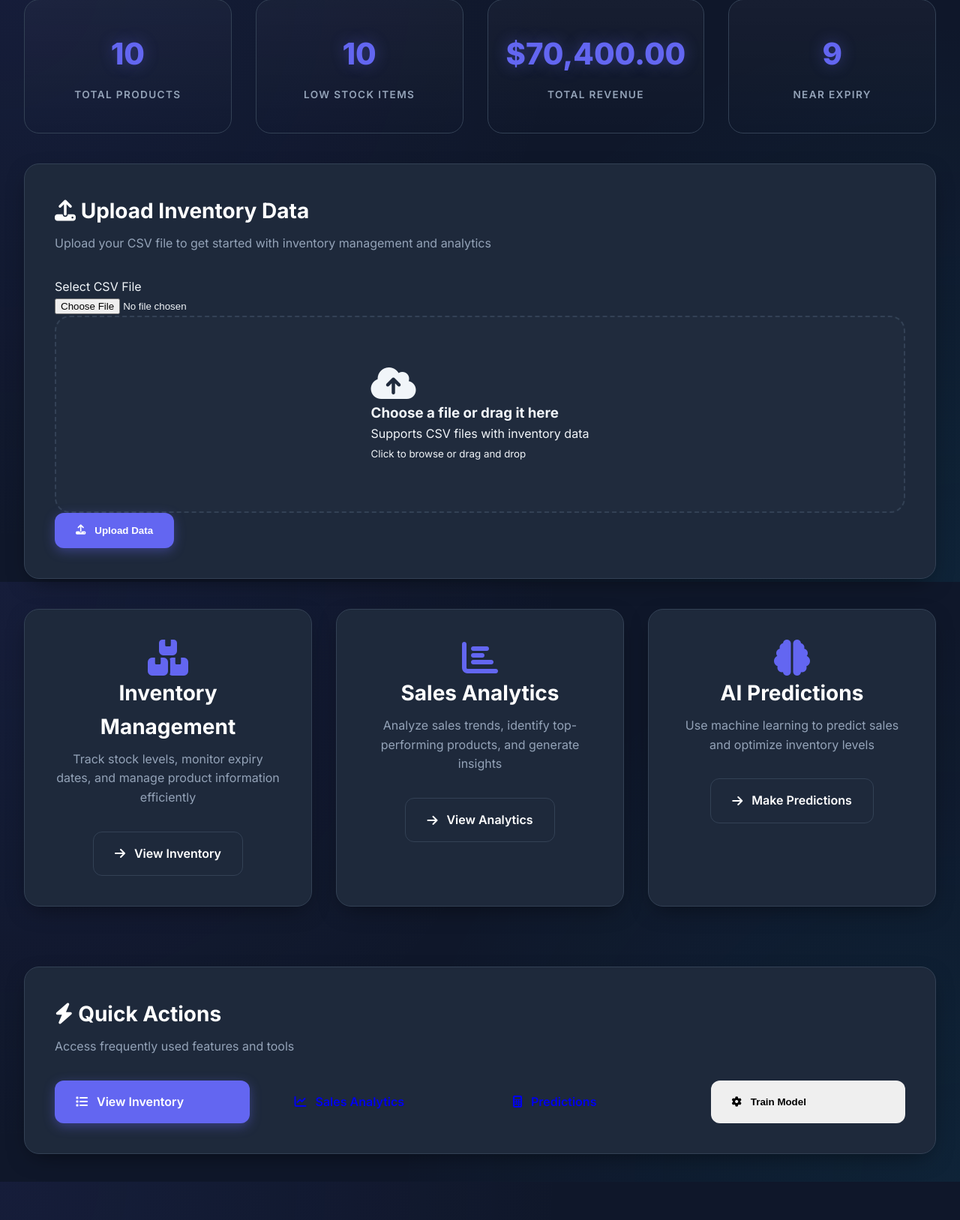
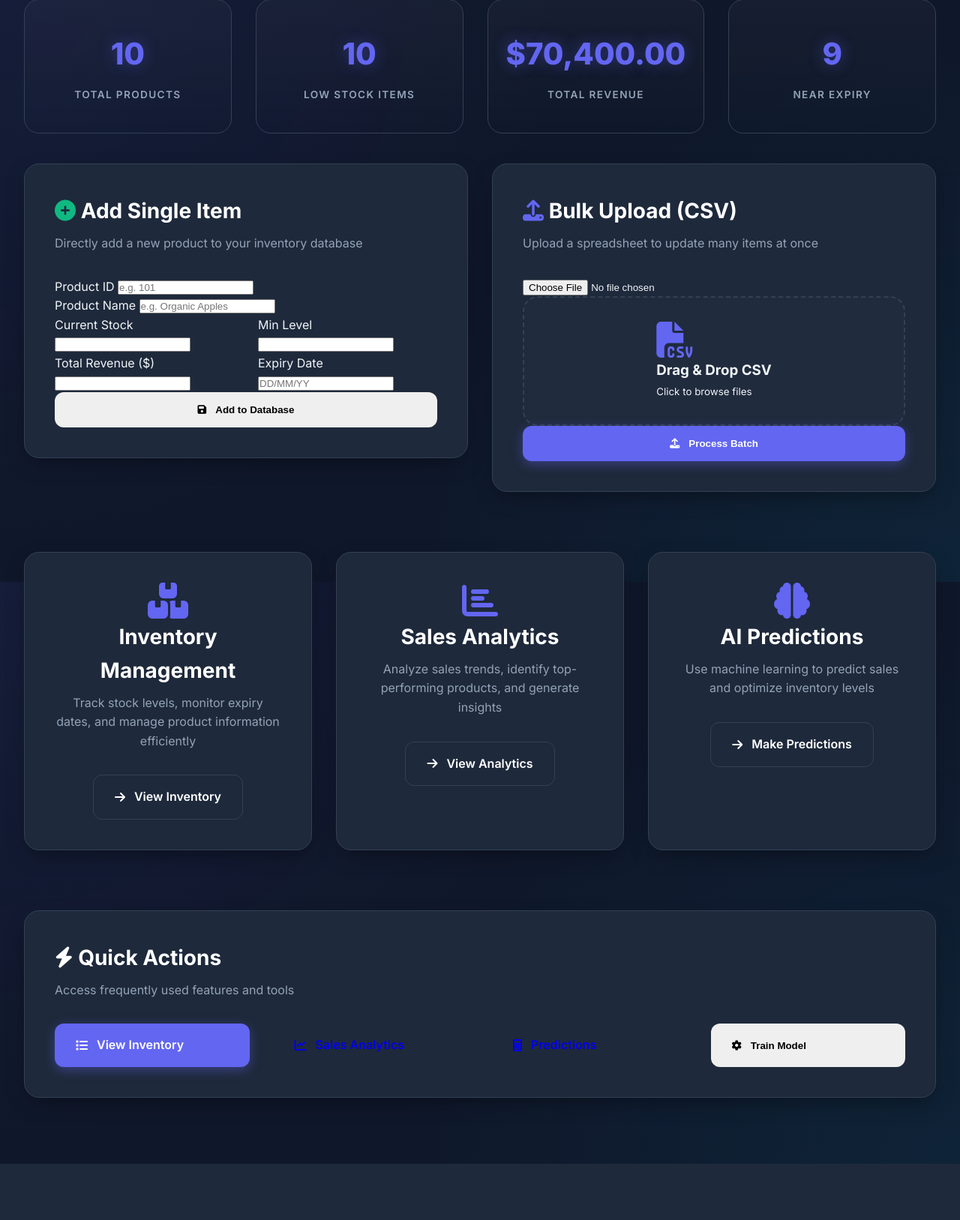
Before and after one commit to Yashwant-king/StockNexusAI, a Flask app: page / in a window 1280 px wide. Shown: the part 824-2451 px from the top of the page at 75% size. After the commit the page ends 2376 px from the top, so only its background shows below. Run offline with Flask 2, Linux system fonts and the light colour scheme.

Commit message:
Feat: Direct Single Item Add to Inventory Database via Web GUI

```diff
--- a/app.py
+++ b/app.py
@@ -102,6 +102,43 @@ def upload_file():
         return jsonify({
             "success": False,
             "error": f"Error saving file: {str(e)}"
+        }), 500
+
+@app.route('/add_item', methods=['POST'])
+def add_item():
+    """Handle adding a single item directly to the CSV"""
+    try:
+        data = request.form
+
+        # Check if file exists, if not create it with headers
+        file_path = app.config['DATA_PATH']
+        if not os.path.exists(file_path):
+            df = pd.DataFrame(columns=['product_id', 'product_name', 'quantity_stock', 'minimum_stock_level', 'total_revenue', 'expiry_date'])
+            df.to_csv(file_path, index=False)
+
+        # Create a new DataFrame for the single item
+        new_item = pd.DataFrame([{
+            'product_id': data.get('itemId'),
+            'product_name': data.get('itemName'),
+            'quantity_stock': int(data.get('itemStock')),
+            'minimum_stock_level': int(data.get('itemMinStock')),
+            'total_revenue': float(data.get('itemRevenue')),
+            'expiry_date': data.get('itemExpiry')
+        }])
+
+        # Append to the existing CSV
+        new_item.to_csv(file_path, mode='a', header=not os.path.exists(file_path), index=False)
+
+        return jsonify({
+            "success": True,
+            "message": f"Successfully added {data.get('itemName')} to database!"
+        }), 200
+
+    except Exception as e:
+        print(f"Add item error: {str(e)}")
+        return jsonify({
+            "success": False,
+            "error": f"Error adding item: {str(e)}"
         }), 500
 
 @app.route('/inventory')
--- a/static/js/app.js
+++ b/static/js/app.js
@@ -328,6 +328,7 @@ class StockNexusEngine {
 
         // Check if this is a file upload form
         const isFileUpload = form.id === 'uploadForm';
+        const isAddItemForm = form.id === 'addItemForm';
 
         // Set a timeout to prevent infinite loading
         const timeoutId = setTimeout(() => {
@@ -350,6 +351,17 @@ class StockNexusEngine {
                     }
                 } else {
                     this.showNotification('Please select a file to upload', 'error');
+                }
+            } else if (isAddItemForm) {
+                // Handle single item addition
+                const response = await this.submitForm(formData, '/add_item');
+                if (response.success) {
+                    this.showNotification(response.message, 'success');
+                    form.reset();
+                    // Refresh the dashboard stats instantly
+                    await this.loadDashboardData();
+                } else {
+                    this.showNotification(response.error || 'Failed to add item', 'error');
                 }
             } else {
                 // Handle other form submissions
--- a/templates/index.html
+++ b/templates/index.html
@@ -80,29 +80,78 @@
             </div>
         </div>
 
-        <!-- File Upload Section -->
-        <div class="card mb-6">
+        <!-- Data Entry Section -->
+        <div class="grid grid-2 mb-6" style="align-items: start;">
+            <!-- Direct Add Item Form -->
+            <div class="card">
                 <div class="card-header">
                     <h2 class="card-title">
-                    <i class="fas fa-upload"></i>
-                    Upload Inventory Data
+                        <i class="fas fa-plus-circle text-success"></i>
+                        Add Single Item
                     </h2>
                     <p class="card-subtitle">
-                    Upload your CSV file to get started with inventory management and analytics
+                        Directly add a new product to your inventory database
+                    </p>
+                </div>
+
+                <form id="addItemForm" class="mb-4">
+                    <div class="form-group mb-3">
+                        <label for="itemId" class="form-label">Product ID</label>
+                        <input type="text" id="itemId" name="itemId" class="form-control" placeholder="e.g. 101" required>
+                    </div>
+                    <div class="form-group mb-3">
+                        <label for="itemName" class="form-label">Product Name</label>
+                        <input type="text" id="itemName" name="itemName" class="form-control" placeholder="e.g. Organic Apples" required>
+                    </div>
+                    <div class="grid grid-2 mb-3">
+                        <div class="form-group">
+                            <label for="itemStock" class="form-label">Current Stock</label>
+                            <input type="number" id="itemStock" name="itemStock" class="form-control" required min="0">
+                        </div>
+                        <div class="form-group">
+                            <label for="itemMinStock" class="form-label">Min Level</label>
+                            <input type="number" id="itemMinStock" name="itemMinStock" class="form-control" required min="0">
+                        </div>
+                    </div>
+                    <div class="grid grid-2 mb-3">
+                        <div class="form-group">
+                            <label for="itemRevenue" class="form-label">Total Revenue ($)</label>
+                            <input type="number" id="itemRevenue" name="itemRevenue" class="form-control" required min="0" step="0.01">
+                        </div>
+                        <div class="form-group">
+                            <label for="itemExpiry" class="form-label">Expiry Date</label>
+                            <input type="text" id="itemExpiry" name="itemExpiry" class="form-control" placeholder="DD/MM/YY" required>
+                        </div>
+                    </div>
+
+                    <button type="submit" class="btn btn-success" style="width: 100%; justify-content: center;">
+                        <i class="fas fa-save"></i>
+                        Add to Database
+                    </button>
+                </form>
+            </div>
+
+            <!-- Bulk File Upload Section -->
+            <div class="card">
+                <div class="card-header">
+                    <h2 class="card-title">
+                        <i class="fas fa-upload text-primary"></i>
+                        Bulk Upload (CSV)
+                    </h2>
+                    <p class="card-subtitle">
+                        Upload a spreadsheet to update many items at once
                     </p>
                 </div>
 
                 <form id="uploadForm" enctype="multipart/form-data" class="mb-4">
                     <div class="form-group">
-                    <label for="fileInput" class="form-label">Select CSV File</label>
                         <div class="file-upload">
                             <input type="file" name="file" id="fileInput" accept=".csv" required>
-                        <label for="fileInput" class="file-upload-label">
+                            <label for="fileInput" class="file-upload-label" style="padding: 2rem;">
                                 <div>
-                                <i class="fas fa-cloud-upload-alt fa-3x mb-3" style="color: var(--primary-color);"></i>
-                                <h3>Choose a file or drag it here</h3>
-                                <p>Supports CSV files with inventory data</p>
-                                <small>Click to browse or drag and drop</small>
+                                    <i class="fas fa-file-csv fa-3x mb-3" style="color: var(--primary);"></i>
+                                    <h3>Drag & Drop CSV</h3>
+                                    <small>Click to browse files</small>
                                 </div>
                             </label>
                         </div>
@@ -110,11 +159,12 @@
 
                     <div id="filePreview"></div>
 
-                <button type="submit" class="btn btn-primary btn-lg">
+                    <button type="submit" class="btn btn-primary" style="width: 100%; justify-content: center;">
                         <i class="fas fa-upload"></i>
-                    Upload Data
+                        Process Batch
                     </button>
                 </form>
+            </div>
         </div>
 
         <!-- Features Grid -->
```
Lines whose indentation alone changed are shown as unchanged.
